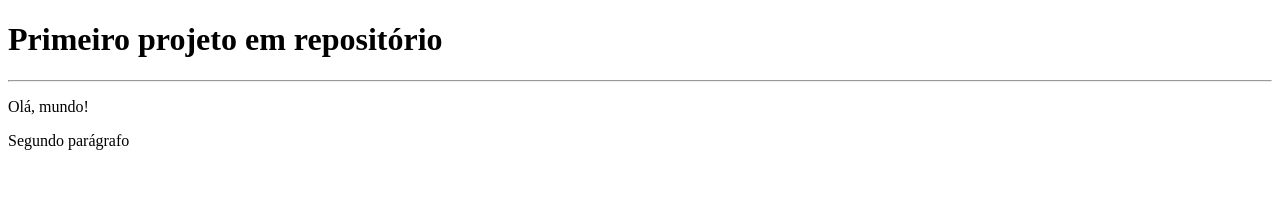
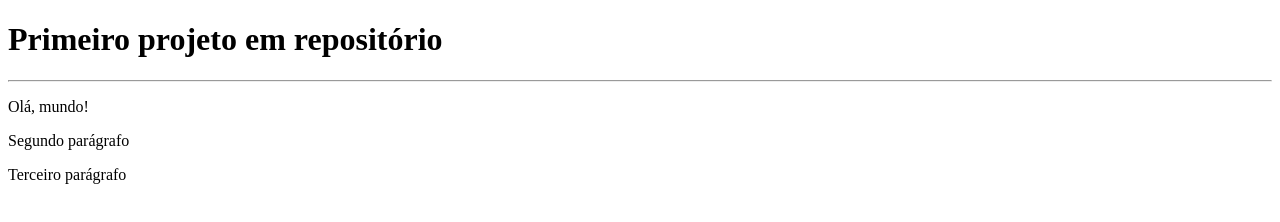
Before and after one commit to mpflo/Ola-Mundo, a plain HTML site: page site-exemplo/index.html in a window 1280 px wide. Drawn offline with Linux system fonts and the light colour scheme.

Commit message:
Adicionei mais um parágrafo

```diff
--- a/site-exemplo/index.html
+++ b/site-exemplo/index.html
@@ -11,5 +11,6 @@
     <hr>
     <p>Olá, mundo!</p>
     <p>Segundo parágrafo</p>
+    <p>Terceiro parágrafo</p>
 </body>
 </html>
```
